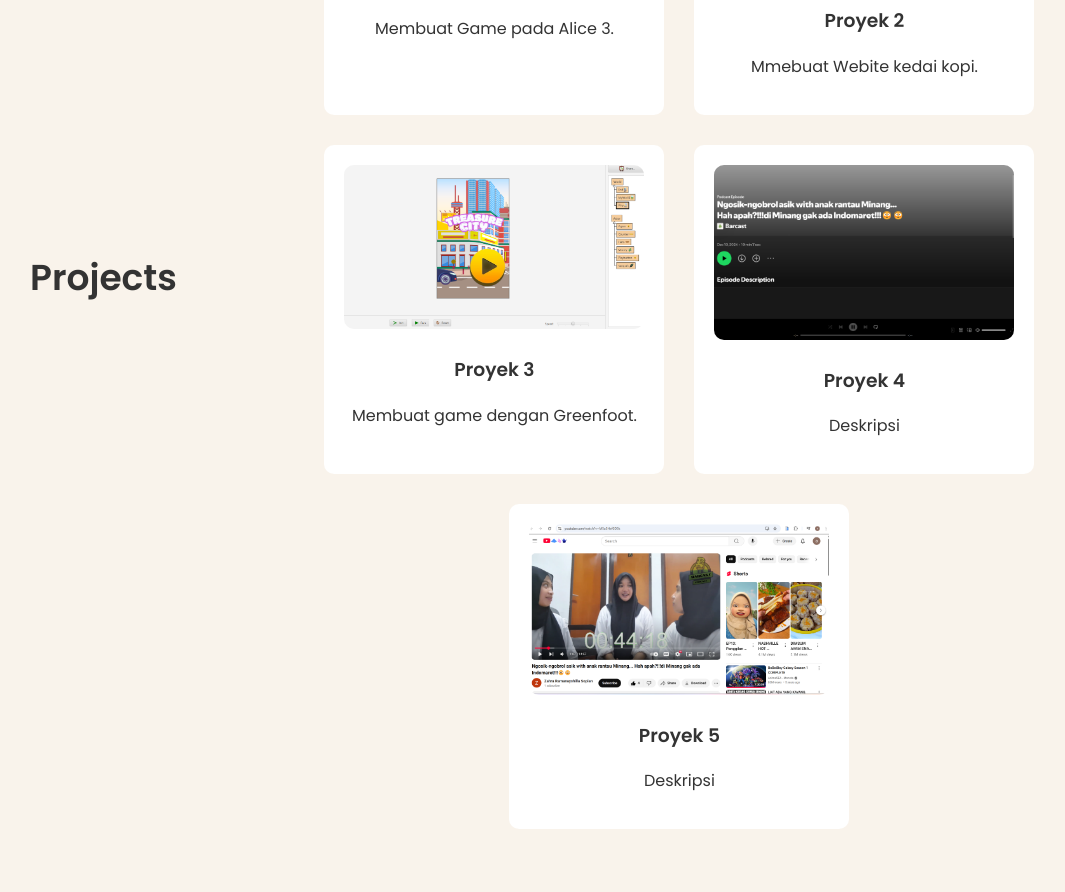
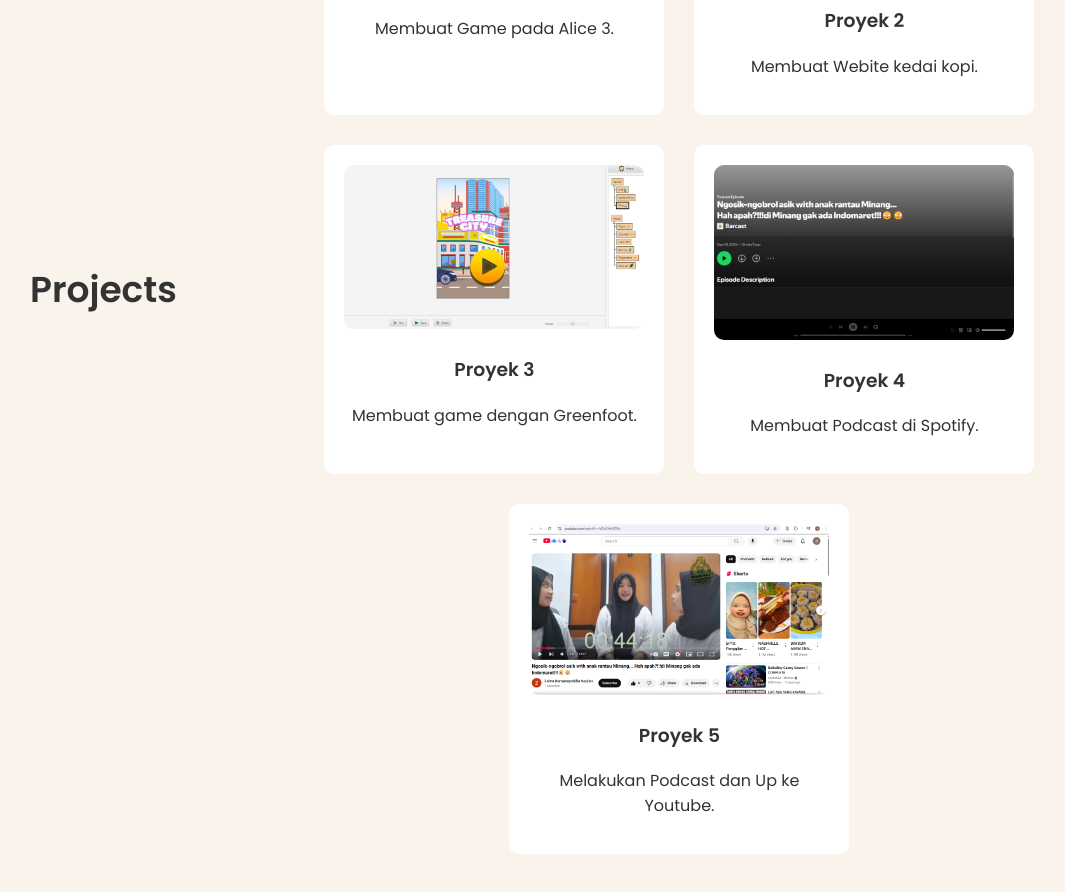
Before and after one commit to affifahputri/affifah-portofolio.github.io, a plain HTML site: page index.html in a window 1280 px wide. Shown: the part 2879-3771 px from the top of the page, without its empty margins (34-1099 px from the left). Drawn offline with Linux system fonts and the light colour scheme.

Commit message:
pembaruan html

```diff
--- a/index.html
+++ b/index.html
@@ -133,7 +133,7 @@
             <div class="project">
                 <img src="img/2.png" alt="Proyek 2" class="project-img">
                 <h3>Proyek 2</h3>
-                <p>Mmebuat Webite kedai kopi.</p>
+                <p>Membuat Webite kedai kopi.</p>
             </div>
             <div class="project">
                 <img src="img/3.png" alt="Proyek 3" class="project-img">
@@ -143,12 +143,12 @@
             <div class="project">
                 <img src="img/4.png" alt="Proyek 4" class="project-img">
                 <h3>Proyek 4</h3>
-                <p>Deskripsi</p>
+                <p>Membuat Podcast di Spotify.</p>
             </div>
             <div class="project">
                 <img src="img/5.png" alt="Proyek 5" class="project-img">
                 <h3>Proyek 5</h3>
-                <p>Deskripsi</p>
+                <p>Melakukan Podcast dan Up ke Youtube.</p>
             </div>
         </div>
     </div>
```
